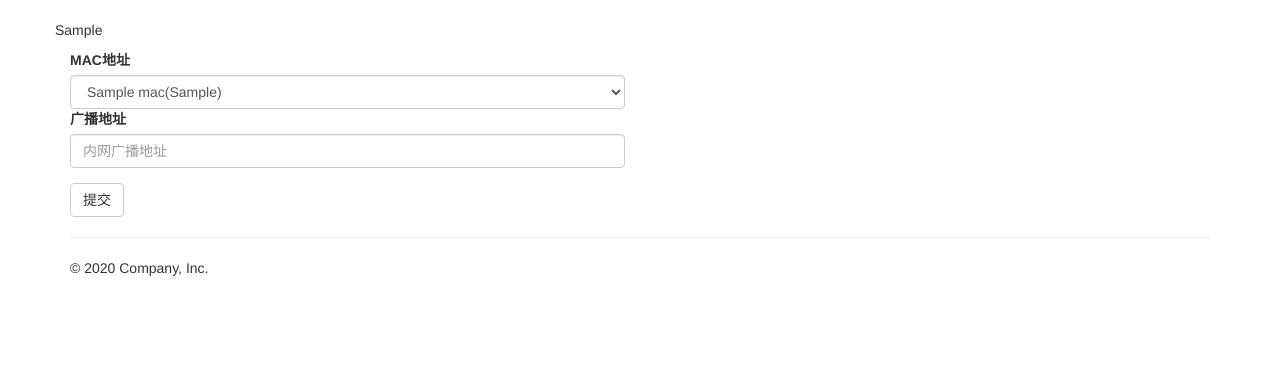
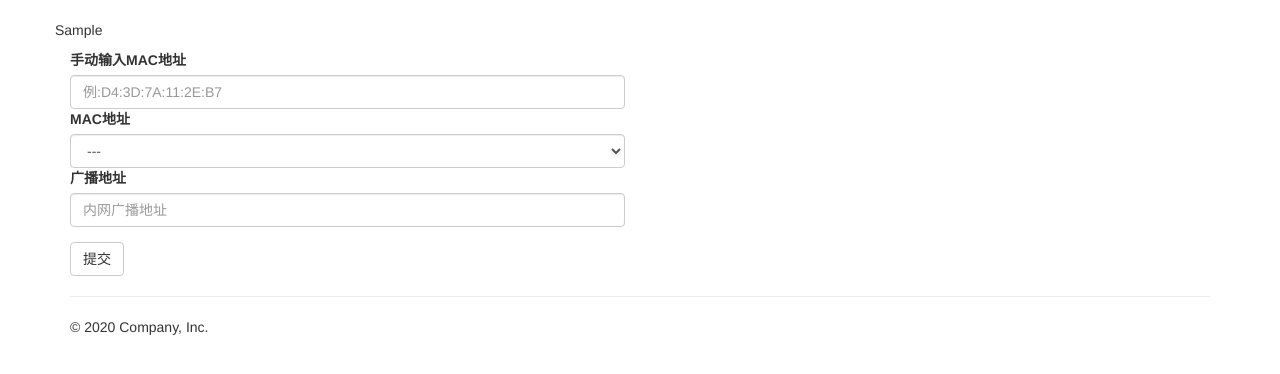
Before and after one commit to nikozhangwj/FLASK_WOL, a Flask app: template templates/index.html in a window 1280 px wide. Shown: the part 51-425 px from the top of the page. Run offline with Flask 2, Linux system fonts and the light colour scheme; the template is opened without the code that fills it: most values are stand-ins (such as "Sample title", 1, 10 or a date in 2020).

Commit message:
修改页面显示

```diff
--- a/app.py
+++ b/app.py
@@ -1,4 +1,5 @@
 # encoding: utf-8
+from subprocess import getstatusoutput
 
 from flask import Flask, render_template, request, jsonify
 from wakeonlan import send_magic_packet
@@ -8,7 +9,7 @@ app = Flask(__name__)
 
 @app.route('/')
 def index():
-    return render_template('index.html', welcome_words="Hello, Niko!", macs=search_mac())
+    return render_template('index.html', welcome_words="Hello, {}!".format(request.remote_addr), macs=search_mac())
 
 
 @app.route('/wake', methods=['post'])
@@ -17,8 +18,11 @@ def wake():
 
     try:
         mac = request.values.get('mac_addr')
+        mac_select = request.values.get('mac_select')
         br = request.values.get('br_addr')
         if mac == "":
+            raise ValueError('MAC address cannot be none.')
+        elif mac_select == "":
             raise ValueError('MAC address cannot be none.')
         send_magic_packet(mac, ip_address=br)
         response['code'] = 1
--- a/templates/index.html
+++ b/templates/index.html
@@ -37,9 +37,11 @@
 	        <div class="col-xs-12 col-md-6 col-lg-6">
 				<form id="form">
 				  <div class="form-group">
-				    <label for="mac_addr">MAC地址</label>
-{#				    <input type="text" class="form-control" id="mac_addr" name="mac_addr" placeholder="例:D4:3D:7A:11:2E:B7">#}
-                    <select class="form-control" id="mac_addr" name="mac_addr">
+				    <label for="mac_addr">手动输入MAC地址</label>
+				    <input type="text" class="form-control" id="mac_addr" name="mac_addr" placeholder="例:D4:3D:7A:11:2E:B7">
+                  	<label for="mac_addr">MAC地址</label>
+                    <select class="form-control" id="mac_addr" name="mac_addr_select">
+                          <option value="">---</option>
                       {% for mac in macs %}
                           <option value="{{ mac.mac }}">{{ mac.mac }}({{ mac.ip }})</option>
                       {% endfor %}
```
